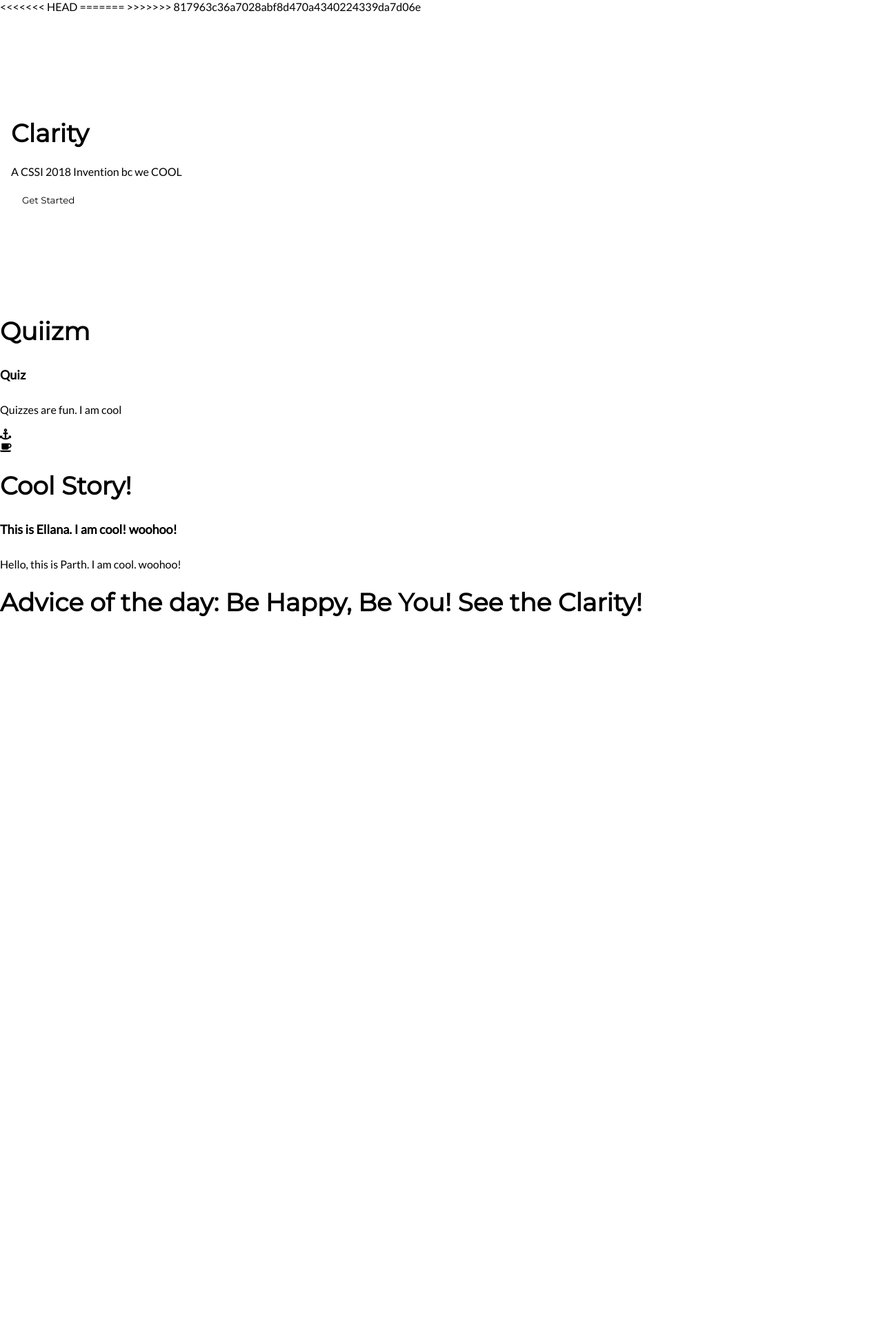
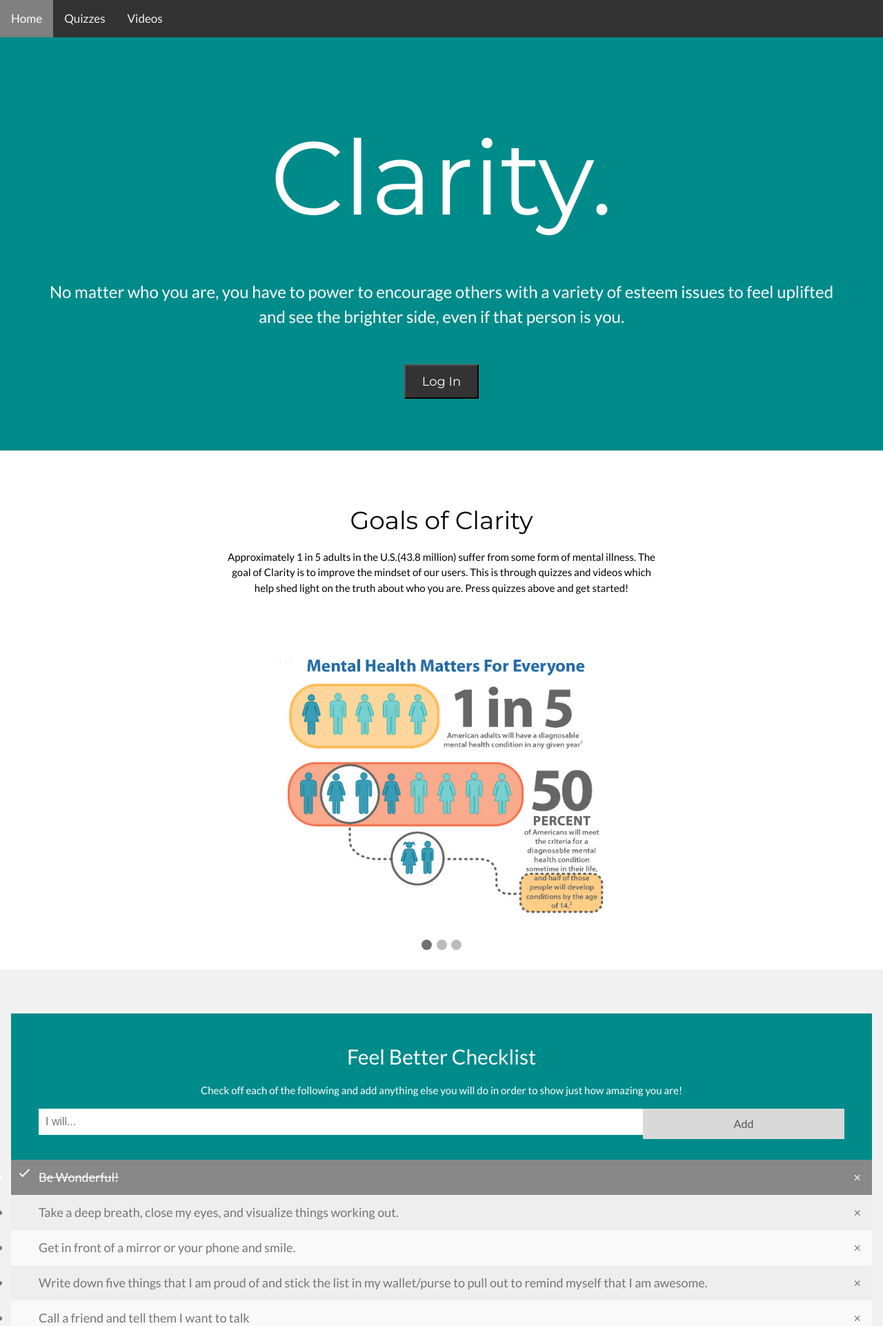
Before and after one commit to parth-vora/Clarity, a Python web app: template templates/home.html in a window 1280 px wide. Shown: the top 1922 px of the page at 69% size. Before the commit the page ends 894 px from the top, so only its background shows below. Run offline with Jinja, Linux system fonts and the light colour scheme; the template is opened without the code that fills it: most values are stand-ins (such as "Sample title", 1, 10 or a date in 2020).

Commit message:
End of Day 7/24

```diff
--- a/app.yaml
+++ b/app.yaml
@@ -3,8 +3,13 @@
 threadsafe: true
 
 handlers:
+
+- url: /static
+  static_dir: static
+
 - url: /.*
   script: main.app
+
 
 
 libraries:
--- a/static/scripts/home.js
+++ b/static/scripts/home.js
@@ -1,15 +1,83 @@
-let num;
-let count=0;
-for(let i=0; i<5; i++){
-    //num=parseInt(prompt("Enter a number from 1 to 5"))
-    console.log(num);
-    count+=num;
-    console.log(count);
+var slideIndex = 1;
+showSlides(slideIndex);
+
+// Next/previous controls
+function plusSlides(n) {
+  showSlides(slideIndex += n);
 }
-if(count>=5&&count<=11){
-  console.log("Tuna")
-}else if(count>=12&&count<=18){
-  console.log("Fish");
-}else{
-  console.log("Animal");
+
+// Thumbnail image controls
+function currentSlide(n) {
+  showSlides(slideIndex = n);
 }
+
+function showSlides(n) {
+  var i;
+  var slides = document.getElementsByClassName("mySlides");
+  var dots = document.getElementsByClassName("dot");
+  if (n > slides.length) {slideIndex = 1}
+  if (n < 1) {slideIndex = slides.length}
+  for (i = 0; i < slides.length; i++) {
+      slides[i].style.display = "none";
+  }
+  for (i = 0; i < dots.length; i++) {
+      dots[i].className = dots[i].className.replace(" active", "");
+  }
+  slides[slideIndex-1].style.display = "block";
+  dots[slideIndex-1].className += " active";
+}
+// Create a "close" button and append it to each list item
+var myNodelist = document.getElementsByTagName("LI");
+var i;
+for (i = 0; i < myNodelist.length; i++) {
+  var span = document.createElement("SPAN");
+  var txt = document.createTextNode("\u00D7");
+  span.className = "close";
+  span.appendChild(txt);
+  myNodelist[i].appendChild(span);
+}
+
+// Click on a close button to hide the current list item
+var close = document.getElementsByClassName("close");
+var i;
+for (i = 0; i < close.length; i++) {
+  close[i].onclick = function() {
+    var div = this.parentElement;
+    div.style.display = "none";
+  }
+}
+
+// Add a "checked" symbol when clicking on a list item
+var list = document.querySelector('ul');
+list.addEventListener('click', function(ev) {
+  if (ev.target.tagName === 'LI') {
+    ev.target.classList.toggle('checked');
+  }
+}, false);
+
+// Create a new list item when clicking on the "Add" button
+function newElement() {
+  var li = document.createElement("li");
+  var inputValue = document.getElementById("myInput").value;
+  var t = document.createTextNode(inputValue);
+  li.appendChild(t);
+  if (inputValue === '') {
+    alert("You must write something!");
+  } else {
+    document.getElementById("myUL").appendChild(li);
+  }
+  document.getElementById("myInput").value = "";
+
+  var span = document.createElement("SPAN");
+  var txt = document.createTextNode("\u00D7");
+  span.className = "close";
+  span.appendChild(txt);
+  li.appendChild(span);
+
+  for (i = 0; i < close.length; i++) {
+    close[i].onclick = function() {
+      var div = this.parentElement;
+      div.style.display = "none";
+    }
+  }
+}
--- a/static/themes/home.css
+++ b/static/themes/home.css
@@ -1,3 +1,4 @@
+
 html{box-sizing:border-box}*,*:before,*:after{box-sizing:inherit}
 html{
   -ms-text-size-adjust:100%;
@@ -5,27 +6,16 @@
 }
 body{
   margin:0
-}))
-
+}
 html,body{
   font-family:Verdana,sans-serif;
   font-size:15px;
   line-height:1.5
-<<<<<<< HEAD
-}
-html{
-  overflow-x:hidden
-}
-h1{
-  font-size:36px
-}
-=======
   }
 html{overflow-x:hidden}
 h1{
   font-size:36px
   }
->>>>>>> 817963c36a7028abf8d470a4340224339da7d06e
 h2{
   font-size:30px
 }
@@ -44,71 +34,30 @@
 .w3-serif{
   font-family:serif
 }
-<<<<<<< HEAD
-=======
 
->>>>>>> 817963c36a7028abf8d470a4340224339da7d06e
 h1,h2,h3,h4,h5,h6{
   font-family:"Segoe UI",Arial,sans-serif;
   font-weight:400;
   margin:10px 0
 }
-<<<<<<< HEAD
-.w3-wide{
-  letter-spacing:4px
-}
-.w3-hoverable tbody tr:hover,
-.w3-ul.w3-hoverable li:hover{
-  background-color:#ccc
-}
-.w3-centered tr th,
-.w3-centered tr td{
-  text-align:center
-}
-.w3-btn,
-.w3-button{
-  border:none;
-  display:inline-block;
-  padding:8px 16px;
-  vertical-align:middle;
-  overflow:hidden;
-  text-decoration:none;
-  color:inherit;
-  background-color:inherit;
-  text-align:center;
-  cursor:pointer;
-  white-space:nowrap
-}
-.w3-btn,
-.w3-button{
-  -webkit-touch-callout:none;
-  -webkit-user-select:none;
-  -khtml-user-select:none;
-  -moz-user-select:none;
-  -ms-user-select:none;
-  user-select:none;
-}
-=======
 
->>>>>>> 817963c36a7028abf8d470a4340224339da7d06e
-.w3-bar{
+.Bar{
   width:100%;
   overflow:hidden
 }
-<<<<<<< HEAD
-.w3-center .w3-bar{
-  display:inline-block;width:auto
+.centered{
+    display: block;
+    margin-left: auto;
+    margin-right: auto;
+    width: 50%;
+    text-align: center;
 }
-.w3-bar .w3-bar-item{
-=======
-.w3-center
-.w3-bar{
+.Bar{
   display:inline-block;
   width:auto
 }
-.w3-bar
-.w3-bar-item{
->>>>>>> 817963c36a7028abf8d470a4340224339da7d06e
+.Bar
+.Bar-item{
   padding:8px 16px;
   float:left;
   width:auto;
@@ -116,148 +65,320 @@
   display:block;
   outline:0
 }
-<<<<<<< HEAD
-.w3-bar .w3-dropdown-hover,
-.w3-bar .w3-dropdown-click{
-  position:static;
-  float:left
-}
-.w3-bar .w3-button{
-  white-space:normal
-}
-.w3-bar-block.w3-center .w3-bar-item{
-  text-align:center
-}
-.w3-block{
-  display:block;
-  width:100%
-}
-*/
-.w3-col,.w3-half,.w3-third,.w3-twothird,.w3-threequarter,.w3-quarter{float:left;width:100%}
-.w3-twothird{width:66.66666%}
-.w3-content{max-width:980px;margin:auto}.w3-rest{overflow:hidden}
-.w3-row-padding,.w3-row-padding>.w3-half,.w3-row-padding>.w3-third,.w3-row-padding>.w3-twothird,.w3-row-padding>.w3-threequarter,.w3-row-padding>.w3-quarter,.w3-row-padding>.w3-col{padding:0 8px}
-.w3-container,.w3-panel{padding:0.01em 16px}.w3-panel{margin-top:16px;margin-bottom:16px}
-.w3-opacity,.w3-hover-opacity:hover{opacity:0.60}.w3-opacity-off,.w3-hover-opacity-off:hover{opacity:1}
-.w3-opacity-max{opacity:0.25}.w3-opacity-min{opacity:0.75}
-.w3-tiny{font-size:10px!important}.w3-small{font-size:12px!important}.w3-medium{font-size:15px!important}.w3-large{font-size:18px!important}
-.w3-xlarge{font-size:24px!important}.w3-xxlarge{font-size:36px!important}.w3-xxxlarge{font-size:48px!important}.w3-jumbo{font-size:64px!important}
-.w3-left-align{text-align:left!important}.w3-right-align{text-align:right!important}.w3-justify{text-align:justify!important}.w3-center{text-align:center!important}
-.w3-margin{margin:16px!important}.w3-margin-top{margin-top:16px!important}.w3-margin-bottom{margin-bottom:16px!important}
-.w3-margin-left{margin-left:16px!important}.w3-margin-right{margin-right:16px!important}
-.w3-padding-small{padding:4px 8px!important}.w3-padding{padding:8px 16px!important}.w3-padding-large{padding:12px 24px!important}
-.w3-padding-32{padding-top:32px!important;padding-bottom:32px!important}
-
-
-.w3-padding-64{padding-top:64px!important;padding-bottom:64px!important}
-/* Colors */
-.w3-red,.w3-hover-red:hover{color:#fff!important;background-color:#f44336!important}
-.w3-black,.w3-hover-black:hover{color:#fff!important;background-color:#000!important}
-.w3-grey,.w3-hover-grey:hover,.w3-gray,.w3-hover-gray:hover{color:#000!important;background-color:#9e9e9e!important}
-.w3-light-grey,.w3-hover-light-grey:hover,.w3-light-gray,.w3-hover-light-gray:hover{color:#000!important;background-color:#f1f1f1!important}
-.w3-text-grey,.w3-hover-text-grey:hover,.w3-text-gray,.w3-hover-text-gray:hover{color:#757575!important}
-=======
-.w3-bar
-.w3-dropdown-hover,
-.w3-bar
-.w3-dropdown-click{
+.Bar
+.Dropdown_Hover,
+.Bar
+.Dropdown_Click{
   position:static;
   float:leftx
 }
-.w3-bar
+.Bar
 */
-.w3-third,
-.w3-twothird{
-  float:left;
-  width:100%
-}
-.w3-twothird{
-  width:66.66666%
-}
-.w3-content{
-  max-width:980px;
+
+
+.Content{
+  max-width:100%;
   margin:auto
 }
 
-.w3-row-padding,
-.w3-row-padding>
-.w3-third,
-.w3-row-padding>
-.w3-twothird,
-{
-  padding:0 8px
+.Content2{
+  max-width:100%;
 }
-.w3-container{
+.Row_padding,
+.Row_padding>
+.Left_Center_Width,
+.Row_padding>
+.Container{
   padding:0.01em 16px
 }
-.w3-opacity,
+.Opacity,
 {
   opacity:0.60
 }
 
-.w3-large{
+.large_font{
   font-size:18px!important
 }
-.w3-xlarge{
+.xlarge_font{
   font-size:24px!important
 }
 
-.w3-jumbo{
-  font-size:64px!important
+.jumbo_font{
+  font-size:150px!important
 }
 
-.w3-center{
+.Center{
   text-align:center!important
 }
-.w3-margin{
+.margin{
   margin:16px!important
 }
-.w3-margin-top{
+.margin3{
+  margin:35px!important
+}
+.margin4{
+  margin:3px!important
+}
+.margin-top{
   margin-top:16px!important
 }
 
-.w3-margin-right{
+.margin-right{
   margin-right:16px!important
 }
-.w3-padding-large{
+.padding-large{
   padding:12px 24px!important
 }
-.w3-padding-32{
+.padding-32{
   padding-top:32px!important;
   padding-bottom:32px!important
 }
-.w3-padding-64{
+.padding-64{
   padding-top:64px!important;
   padding-bottom:64px!important
 }
-.w3-red,
-.w3-hover-red:hover{
+.red,
+.hover-color-red:hover{
   color:#fff!important;
-  background-color:#f44336!important
+  background-color:#008B8B!important
 }
-.w3-black,
-.w3-hover-black:hover{
+.black,
+.hover-color-black:hover{
   color:#fff!important;
-  background-color:#000!important
+  background-color:#333!important
 }
-.w3-grey,
-.w3-hover-grey:hover,
-.w3-gray,
-.w3-hover-gray:hover{
+.grey,
+.hover-color-grey:hover,
+.gray,
+.hover-color-gray:hover{
   color:#000!important;
   background-color:#9e9e9e!important
 }
-.w3-light-grey,
-.w3-hover-light-grey:hover,
-.w3-light-gray,
-.w3-hover-light-gray:hover{
+.grey,
+.hover-color-light-grey:hover,
+.gray,
+.hover-color-light-gray:hover{
   color:#000!important;
   background-color:#f1f1f1!important
 }
-.w3-text-grey,
-.w3-hover-text-grey:hover,
-.w3-text-gray,
-.w3-hover-text-gray:hover{
+.grey,
+.hover-color-text-grey:hover,
+.gray,
+.hover-color-text-gray:hover{
   color:#757575!important
 }
->>>>>>> 817963c36a7028abf8d470a4340224339da7d06e
+
+* {box-sizing:border-box}
+
+.slideshow-container {
+  max-width: 1000px;
+  position: relative;
+  margin: auto;
+}
+.mySlides {
+    display: none;
+}
+.prev, .next {
+  cursor: pointer;
+  position: absolute;
+  top: 50%;
+  width: auto;
+  margin-top: -22px;
+  padding: 16px;
+  color: white;
+  font-weight: bold;
+  font-size: 18px;
+  transition: 0.6s ease;
+  border-radius: 0 3px 3px 0;
+}
+.next {
+  right: 0;
+  border-radius: 3px 0 0 3px;
+}
+.prev:hover, .next:hover {
+  background-color: rgba(0,0,0,0.8);
+}
+.text {
+  color: #f2f2f2;
+  font-size: 15px;
+  padding: 8px 12px;
+  position: absolute;
+  bottom: 8px;
+  width: 100%;
+  text-align: center;
+}
+.numbertext {
+  color: #f2f2f2;
+  font-size: 12px;
+  padding: 8px 12px;
+  position: absolute;
+  top: 0;
+}
+.dot {
+  cursor: pointer;
+  height: 15px;
+  width: 15px;
+  margin: 0 2px;
+  background-color: #bbb;
+  border-radius: 50%;
+  display: inline-block;
+  transition: background-color 0.6s ease;
+}
+.active, .dot:hover {
+  background-color: #717171;
+}
+.fade {
+  -webkit-animation-name: fade;
+  -webkit-animation-duration: 1.5s;
+  animation-name: fade;
+  animation-duration: 1.5s;
+}
+@-webkit-keyframes fade {
+  from {opacity: .4}
+  to {opacity: 1}
+}
+@keyframes fade {
+  from {opacity: .4}
+  to {opacity: 1}
+}
+/* Include the padding and border in an element's total width and height */
+* {
+    box-sizing: border-box;
+}
+
+/* Remove margins and padding from the list */
+ul {
+    margin: 0;
+    padding: 0;
+}
+
+/* Style the list items */
+ul li {
+    cursor: pointer;
+    position: relative;
+    padding: 12px 8px 12px 40px;
+    background: #eee;
+    font-size: 18px;
+    transition: 0.2s;
+
+    /* make the list items unselectable */
+    -webkit-user-select: none;
+    -moz-user-select: none;
+    -ms-user-select: none;
+    user-select: none;
+}
+
+/* Set all odd list items to a different color (zebra-stripes) */
+ul li:nth-child(odd) {
+    background: #f9f9f9;
+}
+
+/* Darker background-color on hover */
+ul li:hover {
+    background: #ddd;
+}
+
+/* When clicked on, add a background color and strike out text */
+ul li.checked {
+    background: #888;
+    color: #fff;
+    text-decoration: line-through;
+}
+
+/* Add a "checked" mark when clicked on */
+ul li.checked::before {
+    content: '';
+    position: absolute;
+    border-color: #fff;
+    border-style: solid;
+    border-width: 0 2px 2px 0;
+    top: 10px;
+    left: 16px;
+    transform: rotate(45deg);
+    height: 15px;
+    width: 7px;
+}
+
+/* Style the close button */
+.close {
+    position: absolute;
+    right: 0;
+    top: 0;
+    padding: 12px 16px 12px 16px;
+}
+
+.close:hover {
+    background-color: #008B8B;
+    color: white;
+}
+
+/* Style the header */
+.header {
+    background-color: #008B8B;
+    padding: 30px 40px;
+    color: white;
+    text-align: center;
+}
+
+/* Clear floats after the header */
+.header:after {
+    content: "";
+    display: table;
+    clear: both;
+}
+
+/* Style the input */
+input {
+    margin: 0;
+    border: none;
+    border-radius: 0;
+    width: 75%;
+    padding: 10px;
+    float: left;
+    font-size: 16px;
+}
+
+/* Style the "Add" button */
+.addBtn {
+    padding: 10px;
+    width: 25%;
+    background: #d9d9d9;
+    color: #555;
+    float: left;
+    text-align: center;
+    font-size: 16px;
+    cursor: pointer;
+    transition: 0.3s;
+    border-radius: 0;
+}
+
+.addBtn:hover {
+    background-color: #bbb;
+}
+/* Add a black background color to the top navigation */
+.topnav {
+    background-color: #333;
+    overflow: hidden;
+}
+
+/* Style the links inside the navigation bar */
+.topnav a {
+    float: left;
+    color: #f2f2f2;
+    text-align: center;
+    padding: 14px 16px;
+    text-decoration: none;
+    font-size: 17px;
+}
+
+/* Change the color of links on hover */
+.topnav a:hover {
+    background-color: #ddd;
+    color: black;
+}
+
+/* Add a color to the active/current link */
+.topnav a.active {
+    background-color: grey;
+    color: white;
+}
--- a/templates/home.html
+++ b/templates/home.html
@@ -1,70 +1,118 @@
 <!DOCTYPE html>
 <html>
-<title>W3.CSS Template</title>
+<head>
+  <title>Clarity</title>
   <meta charset="UTF-8">
   <meta name="viewport" content="width=device-width, initial-scale=1">
-<!--<link rel="stylesheet" href="https://www.w3schools.com/w3css/4/w3.css">-->
   <link rel="stylesheet" href="https://fonts.googleapis.com/css?family=Lato">
   <link rel="stylesheet" href="https://fonts.googleapis.com/css?family=Montserrat">
   <link rel="stylesheet" href="https://cdnjs.cloudflare.com/ajax/libs/font-awesome/4.7.0/css/font-awesome.min.css">
-<link rel="stylesheet" type="text/css" href="../static/themes/home.css">
+  <link rel="stylesheet" type="text/css" href="/static/themes/home.css">
   <style>
   body,h1,h2,h3,h4,h5,h6 {font-family: "Lato", sans-serif}
-.w3-bar,h1,button {font-family: "Montserrat", sans-serif}
-/* keeping just in case */
-/* .fa-anchor,.fa-coffee {font-size:200px} */
+  .Bar,h1,button {font-family: "Montserrat", sans-serif}
   </style>
+
+</head>
 <body>
-<<<<<<< HEAD
+  <div class="topnav">
+    <a class="active" href="#home">Home</a>
+    <a href="#quizzes">Quizzes</a>
+    <a href="#videos">Videos</a>
+  </div>
+<header class="Container red Center" style="padding:75px 16px">
 
-=======
-
->>>>>>> 817963c36a7028abf8d470a4340224339da7d06e
-<!-- Header -->
-<header class="w3-container w3-red w3-center" style="padding:128px 16px">
-  <h1 class="w3-margin w3-jumbo">Clarity</h1>
-  <p class="w3-xlarge">A CSSI 2018 Invention bc we COOL</p>
-  <button class="w3-button w3-black w3-padding-large w3-large w3-margin-top">Get Started</button>
+  <h1 class="margin jumbo_font">Clarity.</h1>
+  <p class="margin3 xlarge_font"> No matter who you are, you have to power to encourage others with a variety of esteem issues to feel uplifted and see the brighter side, even if that person is you.
+</p>
+  <button class="button_press black padding-large large_font margin-top">Log In</button>
 </header>
 
-<!-- First Grid -->
-<div class="w3-row-padding w3-padding-64 w3-container">
-  <div class="w3-content">
-    <div class="w3-twothird">
-      <h1>Quiizm</h1>
-      <h5 class="w3-padding-32">Quiz </h5>
 
-      <p class="w3-text-grey">Quizzes are fun. I am cool </p>
+<div class="Row_padding padding-64 Container">
+  <div class="Content">
+    <div class="Center_Width">
+    <div class="row">
+      <div class="column1"></div>
+      <div class="column2"></div>
     </div>
+    <h1 class="centered">Goals of Clarity</h1>
+    <p class="centered"> Approximately 1 in 5 adults in the U.S.(43.8 million) suffer from some form of mental illness. The goal of Clarity is to improve the mindset of our users. This is through quizzes and videos which help shed light on the truth about who you are. Press quizzes above and get started! </p>
 
-    <div class="w3-third w3-center">
-      <i class="fa fa-anchor w3-padding-64 w3-text-red"></i>
     </div>
   </div>
 </div>
 
-<div class="w3-row-padding w3-light-grey w3-padding-64 w3-container">
-  <div class="w3-content">
-    <div class="w3-third w3-center">
-      <i class="fa fa-coffee w3-padding-64 w3-text-red w3-margin-right"></i>
+<div class="slideshow-container">
+
+  <div class="mySlides fade Center_Width centered">
+    <div class="numbertext" id= image>1 / 3</div>
+    <img src="/static/images/img1.jpg" style="width:100%">
   </div>
 
-    <div class="w3-twothird">
-      <h1>Cool Story!</h1>
-      <h5 class="w3-padding-32">This is Ellana. I am cool! woohoo!</h5>
+  <div class="mySlides fade Center_Width centered">
+    <div class="numbertext" id= image>2 / 3</div>
+    <img src="/static/images/img2.jpg" style="width:100%">
+  </div>
 
-      <p class="w3-text-grey"> Hello, this is Parth. I am cool. woohoo! </p>
+  <div class="mySlides fade Center_Width centered">
+    <div class="numbertext" id= image>3 / 3</div>
+    <img src="/static/images/img3.jpg" style="width:100%">
+  </div>
+
+
+  <a class="prev" onclick="plusSlides(-1)">&#10094;</a>
+  <a class="next" onclick="plusSlides(1)">&#10095;</a>
+</div>
+
+<br>
+
+<div style="text-align:center">
+  <span class="dot" onclick="currentSlide(1)"></span>
+  <span class="dot" onclick="currentSlide(2)"></span>
+  <span class="dot" onclick="currentSlide(3)"></span>
+</div>
+
+<br>
+
+<div class="Row_padding grey padding-64 Container">
+  <div class="Content">
+
+    <div class="Center_Width">
+      <div id="myDIV" class="header">
+      <h2>Feel Better Checklist</h2>
+      <p class="red"> Check off each of the following and add anything else you will do in order to show just how amazing you are!</p>
+      <input type="text" id="myInput" placeholder="I will...">
+      <span onclick="newElement()" class="addBtn">Add</span>
+    </div>
+
+    <ul id="myUL">
+      <li class="checked"> Be Wonderful!</li>
+      <li>Take a deep breath, close my eyes, and visualize things working out.</li>
+      <li>Get in front of a mirror or your phone and smile.</li>
+      <li>Write down five things that I am proud of and stick the list in my wallet/purse to pull out to remind myself that I am awesome.</li>
+      <li>Call a friend and tell them I want to talk</li>
+      <li>Watch a silly pet video.</li>
+      <li>Stop comparing myself to others</li>
+    </ul>
     </div>
   </div>
 </div>
 
-<div class="w3-container w3-black w3-center w3-opacity w3-padding-64">
-    <h1 class="w3-margin w3-xlarge">Advice of the day: Be Happy, Be You! See the Clarity! </h1>
+<div class="Container black Center Opacity padding-64">
+    <br>
+    <br>
+    <h1 class="margin xlarge_font">Advice of the Day:</h1>
+    <h1 class="margin xlarge_font">{{fortune}}</h1>
+    <br>
+    <br>
+    <br>
+
 </div>
 
-<footer class="w3-container w3-padding-64 w3-center w3-opacity">
-  <div class="w3-xlarge w3-padding-32">
+<footer class="Container red padding-32 Center Opacity">
+  <div class="large_font padding-32">Created in CSSI 2018 NYC by Parth Vora, Ellana Lawrence, and Tyra Edgehill-Parker
     </footer>
-
+<script src="/static/scripts/home.js"> </script>
 </body>
 </html>
```
Also changed, not shown: main.py (+7 -3 lines), static/themes/realcss.css (deleted, +0 -62 lines), static/images/img1.jpg (added), static/images/img2.jpg (added), static/images/img3.jpg (added), 1 other file. Lines whose indentation alone changed are shown as unchanged.
